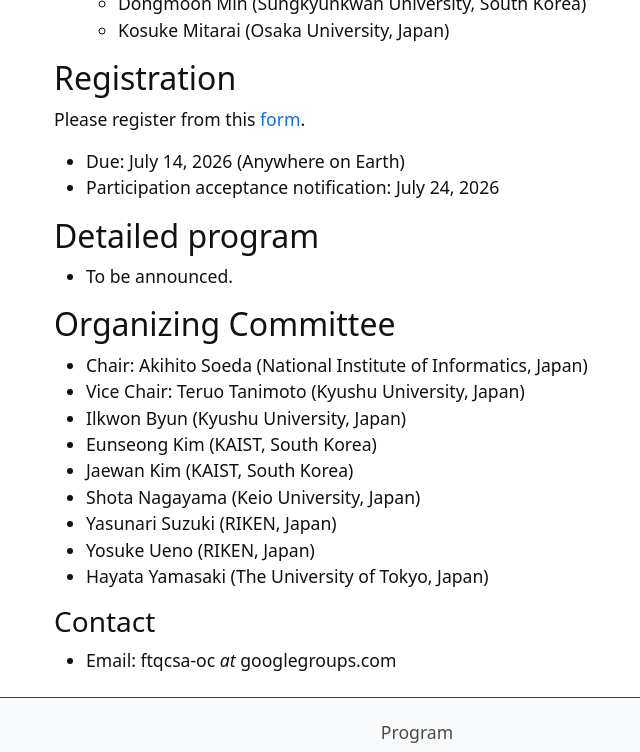
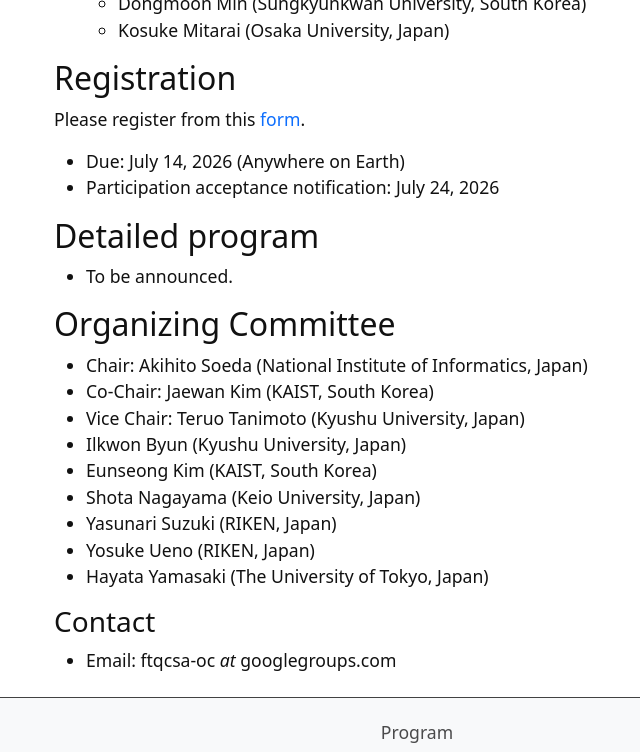
Before and after one commit to ftqcsa/ftqcsa.github.io, a Jekyll site: the page built from content/2026.md, in a window 1280 px wide and 900 px high, scrolled down 1722 px, cut to the strip 0-752 px from the top of the window. Shown: the whole strip, without its empty margins (223-863 px from the left). Built offline with Jekyll 4.4.1, drawn with Linux system fonts in a browser that asks for light colours; some of the changed lines change nothing that is shown.

Commit message:
Update 2026.md

```diff
--- a/content/2026.md
+++ b/content/2026.md
@@ -46,10 +46,10 @@
 ## Organizing Committee
 
 - Chair: Akihito Soeda (National Institute of Informatics, Japan)
+- Co-Chair: Jaewan Kim (KAIST, South Korea)
 - Vice Chair: Teruo Tanimoto (Kyushu University, Japan)
 - Ilkwon Byun (Kyushu University, Japan)
 - Eunseong Kim (KAIST, South Korea)
-- Jaewan Kim (KAIST, South Korea)
 - Shota Nagayama (Keio University, Japan)
 - Yasunari Suzuki (RIKEN, Japan)
 - Yosuke Ueno (RIKEN, Japan)
```
